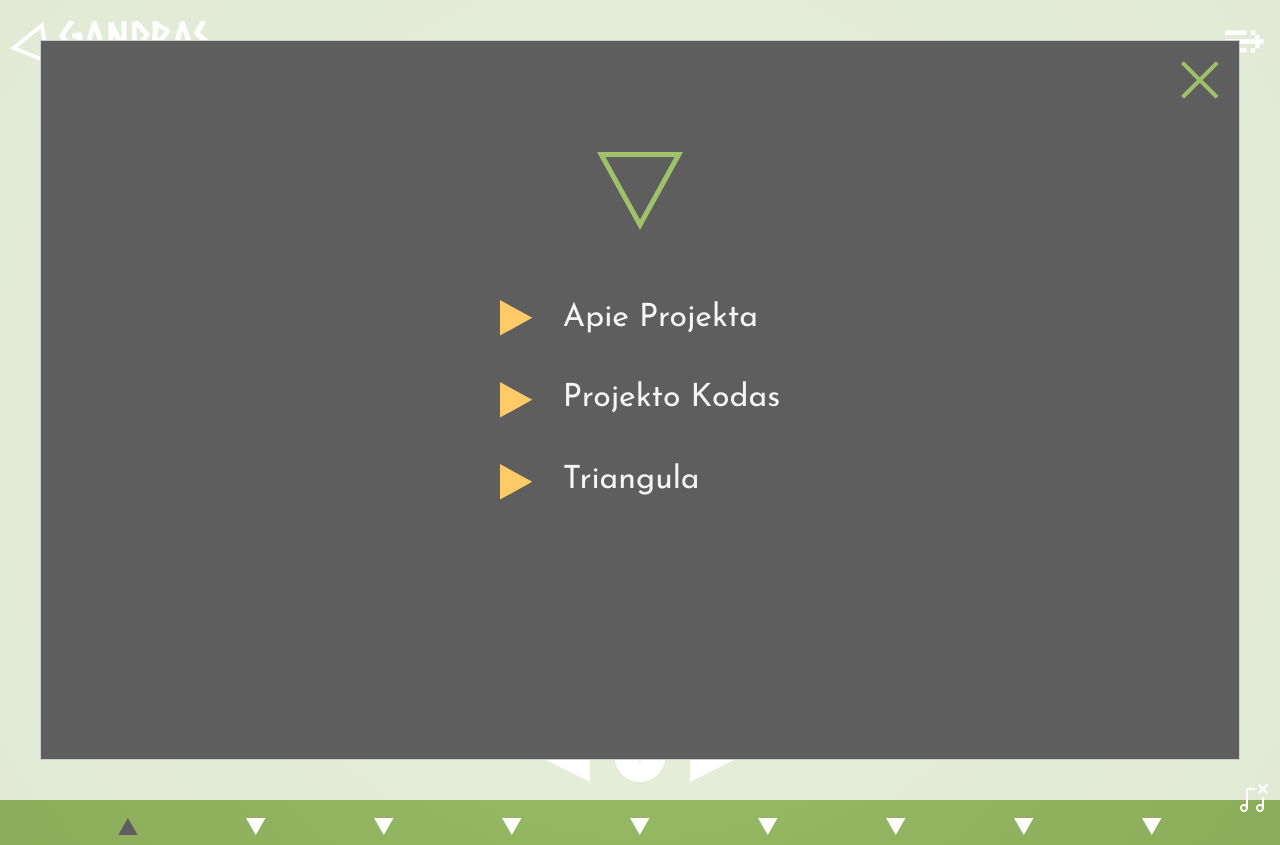
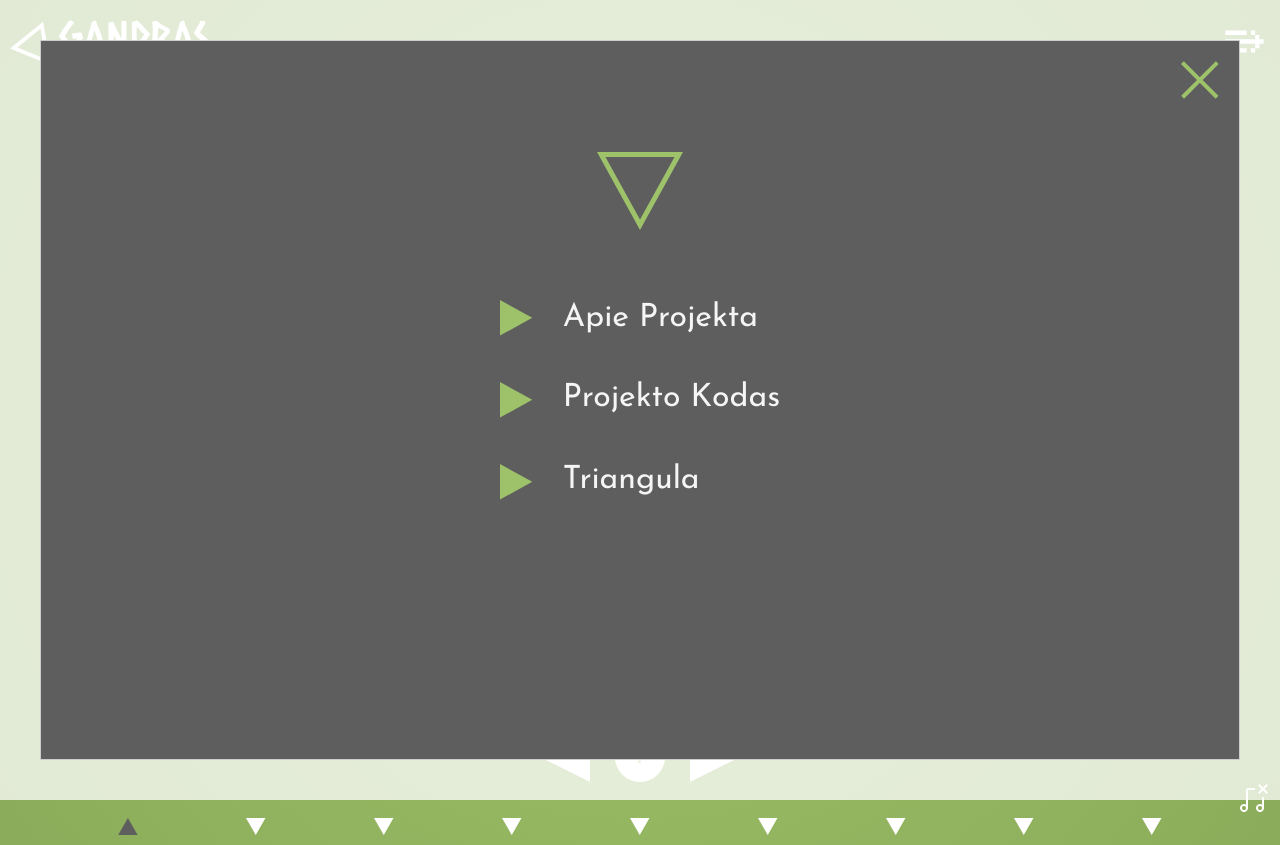
Before and after one commit to Benas-Burneika/stork, a React (Create React App) app: page / in a window 1280 px wide. Both pictures are taken after a click on the button 1244 px from the left and 44 px from the top of the page. Built offline with nearby package versions, Linux system fonts and the light colour scheme.

Commit message:
STORK-7 fix line styling

```diff
--- a/src/views/components/BurgerMenu.js
+++ b/src/views/components/BurgerMenu.js
@@ -55,7 +55,7 @@ function BurgerMenu({handleCloseModalBurger, mainColor}) {
           currentView === "Apie" ?
             <ApieProjekta />
           :
-            <BurgerContent setCurrentView={setCurrentView} />
+            <BurgerContent setCurrentView={setCurrentView} mainColor={mainColor} />
         }
     </div>
   );
--- a/src/views/containers/ApieProjekta.js
+++ b/src/views/containers/ApieProjekta.js
@@ -23,4 +23,4 @@ ApieProjekta.protoTypes = {
     setCurrentView: PropTypes.func.isRequired,
 }
 
-  export default ApieProjekta;
+export default ApieProjekta;
--- a/src/views/containers/BurgerContent.js
+++ b/src/views/containers/BurgerContent.js
@@ -7,7 +7,7 @@ import {ReactComponent as Triangle } from '../../assets/btn-next.svg';
 // Helpers
 import { removeBtnStyle } from '../../config';
 
-function BurgerContent({setCurrentView}) {
+function BurgerContent({setCurrentView, mainColor}) {
 const contentContainer = css`
     margin: 50px auto;
     height: 200px;
@@ -37,15 +37,15 @@ const containerLines = css`
   return (
     <div className={contentContainer}>
         <div className={containerLines}>
-            <Triangle />
+            <Triangle fill={mainColor} />
             <button onClick={() => setCurrentView("Apie")}>Apie Projekta</button>
         </div>
         <div className={containerLines}>
-            <Triangle />
+            <Triangle fill={mainColor} />
             <a href="https://github.com/Benas-Burneika/stork" target="_blank" rel="noopener noreferrer" >Projekto Kodas</a>
         </div>
         <div className={containerLines}>
-            <Triangle />
+            <Triangle fill={mainColor} />
             <a href="https://github.com/rh12503/triangula" target="_blank" rel="noopener noreferrer" >Triangula</a>
         </div>
     </div>
@@ -54,6 +54,7 @@ const containerLines = css`
 
 BurgerContent.protoTypes = {
     setCurrentView: PropTypes.func.isRequired,
+    mainColor: PropTypes.string.isRequired,
 }
 
-  export default BurgerContent;
+export default BurgerContent;
```
Also changed, not shown: src/assets/btn-next.svg.
